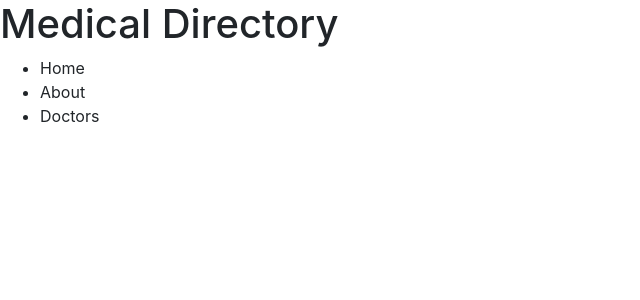
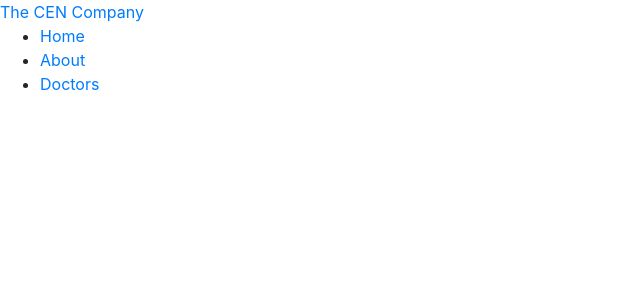
Before and after one commit to cenwachukwu/Medical-Directory-MERN, a React (Create React App) app in the folder mern-react-app/: page / in a window 1280 px wide. Shown: the top 300 px of the page, without its empty margins (0-640 px from the left). Built offline with nearby package versions, Linux system fonts and the light colour scheme.

Commit message:
made the link pages

```diff
--- a/mern-react-app/src/Navbar.js
+++ b/mern-react-app/src/Navbar.js
@@ -1,17 +1,22 @@
 import React, { Component } from 'react';
+import { Link } from 'react-router-dom';
 
 class Navbar extends Component {
     render() {
         return (
             <div className="Navbar">
-                <div className="signature">
-                    <h1>Medical Directory</h1>
-                </div>
+                <Link>The CEN Company</Link>
                 <div className="NavLinks">
                     <ul>
-                        <li>Home</li>
-                        <li>About</li>
-                        <li>Doctors</li>
+                        <li>
+                            <Link>Home</Link>
+                        </li>
+                        <li>
+                            <Link>About</Link>
+                        </li>
+                        <li>
+                            <Link>Doctors</Link>
+                        </li>
                     </ul>
                 </div>
             </div>
```
Also changed, not shown: mern-react-app/src/doctors.js (+12 -0 lines).
